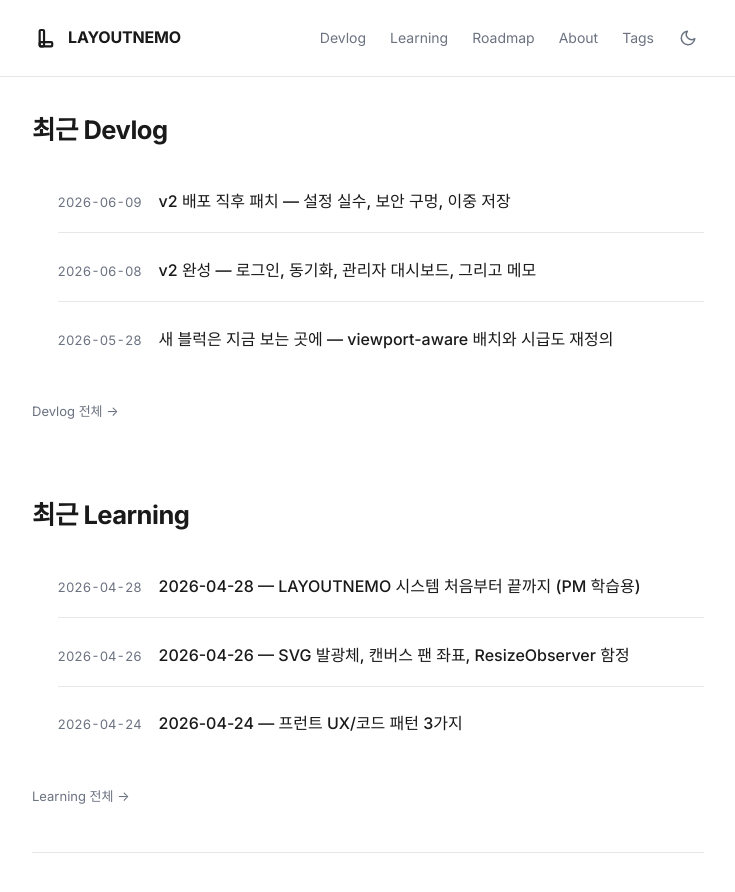
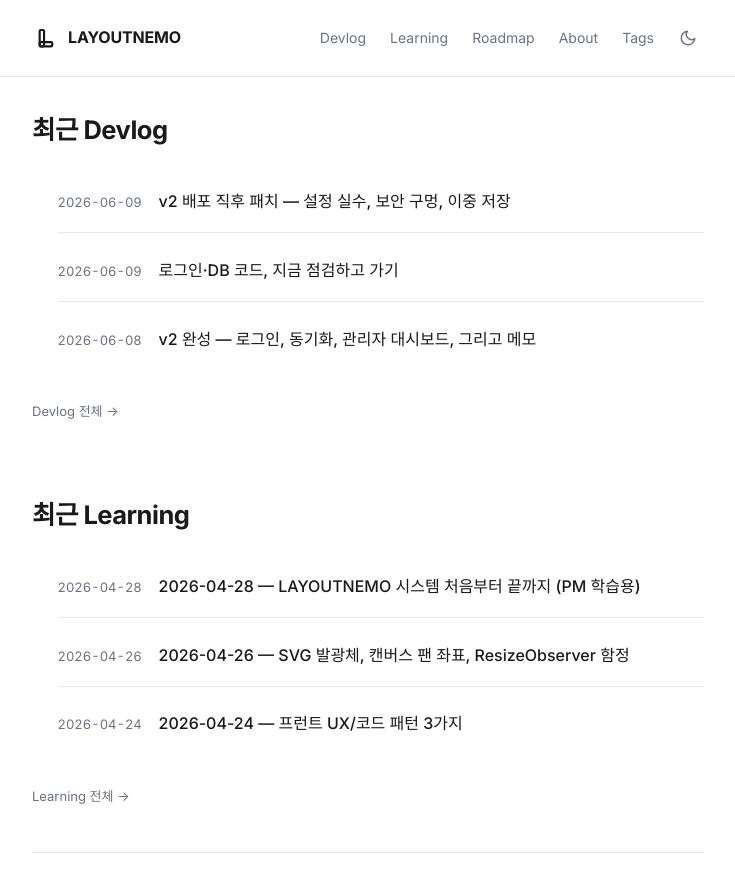
Before and after one commit to Yuwolx/LAYOUTNEMO, a Jekyll site: the page built from index.md, in a window 1280 px wide and 900 px high, scrolled down 999 px. Shown: the top 892 px of the window, without its empty margins (272-1007 px from the left). Built offline with Jekyll 4.4.1, drawn with Linux system fonts in a browser that asks for light colours; some web fonts are replaced; part of the change alters nothing that is shown.

Commit message:
Add devlog: 로그인·DB 코드 점검 포스트
마이그레이션 순서 버그 1개, 구조적 한계 2개(삭제 동기화, 동시 쓰기),
패턴 문제 1개, 보안 강화 여지 1개 정리. 공격 경로로 이어질 수 있는
구체적 디테일은 제외하고 한계/우선순위 수준으로 기록.

Co-Authored-By: Claude Sonnet 4.6 <noreply@anthropic.com>

```diff
--- /dev/null
+++ b/docs/devlog/2026-06-09-auth-db-code-review.md
@@ -0,0 +1,99 @@
+---
+layout: post
+title: "로그인·DB 코드, 지금 점검하고 가기"
+parent: Devlog
+nav_order: 11
+---
+
+# 로그인 · DB 코드, 지금 점검하고 가기
+{: .no_toc }
+
+**2026-06-09 — 기능은 다 붙었다. 이제 뜯어볼 시간.**
+{: .fs-5 .fw-300 }
+
+---
+
+<details markdown="block">
+<summary>목차</summary>
+{: .text-delta }
+- TOC
+{:toc}
+</details>
+
+---
+
+## 왜 지금 점검하나
+
+소셜 로그인, 멀티 디바이스 동기화, 관리자 대시보드까지 — 기능은 다 붙었다. 배포 후 첫날 터진 버그들도 [전부 잡았다]({{ site.baseurl }}/docs/devlog/2026-06-09-v2-first-patch/).
+
+기능이 "동작한다"와 "잘 짜였다"는 다른 질문이다. 더 쌓기 전에 인증/DB 레이어를 통째로 다시 읽었다. 결과를 가감 없이 적는다. 다만 운영 중인 서비스라 구체적인 공격 경로로 이어질 수 있는 디테일은 여기서 빼고, "이런 종류의 한계가 있다 / 우선순위는 이렇게 잡았다" 수준으로 정리한다.
+
+---
+
+## 잘 짜인 부분
+
+### RLS가 마지막 방어선
+
+모든 테이블에 Row Level Security가 걸려있다. 앱 코드에서 필터를 빼먹는 버그를 내더라도, DB가 본인 데이터 밖으로 못 나가게 막는다. 코드 레이어와 DB 레이어, 두 겹으로 방어선을 친다는 게 핵심이다.
+
+### 권한 상승 키는 정말로 한 곳에만 있다
+
+RLS를 우회하는 service role key가 코드베이스 어디에 새고 있는지 전체를 그렙으로 훑었다. 결과는 서버 전용 라우트 단 한 곳. 클라이언트 코드, 다른 API 라우트, 어디에도 노출되어 있지 않았다. "서버 전용 키는 절대 클라이언트에 노출하지 않는다"는 원칙이 실제로 지켜지고 있는지 검증한 셈이다.
+
+### 관리자 권한 체크를 별도 함수로 분리
+
+관리자가 전체 유저 데이터를 읽어야 하는데, RLS 정책 안에서 권한 테이블을 직접 참조하면 재귀 평가 문제가 생긴다. `security definer` 함수로 한 단계 분리해서 이 문제를 피했다.
+
+### Supabase 없으면 조용히 꺼진다
+
+환경변수가 비어있으면 인증 컨텍스트 전체가 로그인 버튼도 안 보여주고 로컬 모드로만 동작한다. 개발 환경에서 키를 안 넣어도 앱이 안 죽는다. 외부 의존성이 없을 때 우아하게 degrade하는 설계.
+
+---
+
+## 발견한 문제
+
+### 1. 마이그레이션 순서 버그 (이 리뷰 중에 직접 만든 것)
+
+며칠 전 관리자 대시보드에 유저 이메일이 안 뜨는 문제를 고쳤다. 그때 신규 가입 트리거에 email 컬럼 삽입 로직을 추가했는데, **잘못된 마이그레이션 파일**에 적용했다. 그 컬럼은 사실 더 나중 마이그레이션에서야 테이블에 추가되는데, 먼저 실행되는 파일의 트리거가 그 컬럼을 참조하고 있었던 것.
+
+실제 운영 환경에서는 마이그레이션 파일들이 항상 순서대로 한 번에 실행되니 문제가 드러나지 않았다. 하지만 마이그레이션 파일은 "그 시점의 스키마에 맞는 코드"여야 한다는 원칙을 깬 거다. 이번 리뷰 중에 발견해서, 컬럼이 아직 없는 시점에 맞게 되돌렸다.
+
+가장 빠르게 잡은 버그가, 가장 최근에 내가 만든 버그였다.
+
+### 2. 동기화에 "삭제됐다"는 기록이 없다
+
+충돌 해결 전략은 "로그아웃 시점 이후 양쪽 다 바뀌었으면 서버 우선"이다. 단순하고 대부분 잘 맞는다.
+
+문제는 **삭제**다. 한 기기에서 캔버스를 삭제하고, 다른 기기가 오프라인 상태로 그 캔버스를 들고 있다가 나중에 로그인하면, 병합 로직이 이걸 "서버엔 없지만 로컬에는 있는 항목"으로 보고 새로 만든 것으로 해석할 수 있다. 그러면 삭제가 무효화되고 캔버스가 부활한다.
+
+제대로 고치려면 "삭제됐었다"는 사실 자체를 기록하는 tombstone(삭제 마커)이 필요하다. 지금은 row를 진짜로 지우기 때문에 그 흔적이 안 남는다. 멀티 디바이스를 켜놓고 오프라인 작업을 자주 하는 사용자가 아니면 마주치기 어려운 케이스라 당장 고치진 않았다. 알고 있는 빚으로 남긴다.
+
+### 3. "전체 동기화" 방식 자체에 경쟁 조건 여지가 있다
+
+캔버스를 저장할 때 zones/blocks를 통째로 올리고, 현재 목록에 없는 row를 지우는 방식을 쓴다. 두 개의 저장이 거의 동시에 일어나면(예: 두 탭, 또는 빠르게 연속된 액션), 한쪽이 막 추가한 row를 다른 쪽의 "목록에 없으면 지운다" 로직이 지워버릴 수 있다. [이전 글에서 정리한 이중 저장 버그]({{ site.baseurl }}/docs/devlog/2026-06-09-v2-first-patch/)를 고치면서 빈도는 크게 줄었지만, 구조적으로는 남아있는 위험이다.
+
+근본적인 해결은 "현재 상태 전체를 매번 동기화"가 아니라 "무엇이 추가/삭제됐는지"를 따로 추적하는 것이다. 지금 규모에서는 과한 작업이라 보류.
+
+### 4. 값을 쿼리 필터에 직접 끼워 넣는 곳이 있다
+
+일부 쿼리에서 ID 목록을 문자열로 합쳐 필터 조건에 직접 넣는 패턴을 쓰고 있다. 지금은 안전하다 — 모든 ID가 서버가 발급한 UUID이고 사용자 입력이 끼어들 자리가 없다. 하지만 "값을 쿼리 문자열에 직접 꽂아 넣는" 습관 자체는, 나중에 누군가(혹은 AI가) 이 패턴을 사용자 입력이 들어가는 곳에 그대로 복붙하면 인젝션 통로가 될 수 있는 종류다. 지금 고칠 시급함은 없지만, 다른 곳에 복붙되지 않도록 표시해뒀다.
+
+### 5. 관리자 인증이 더 견고해질 수 있는 여지가 있다
+
+지금 관리자 로그인은 별도 세션 토큰을 발급하지 않고, 환경변수 값 자체를 쿠키 검증에 쓰는 방식이다. httpOnly + secure + sameSite 같은 기본 방어는 되어 있지만, 토큰을 별도로 발급하는 구조였다면 유출 시 비밀번호를 바꾸지 않고 토큰만 무효화할 수 있다. 혼자 운영하는 관리자 페이지 규모에서는 당장 큰 위험은 아니지만, 다음 정리 대상으로 기록.
+
+---
+
+## 이미 알고 있던 것
+
+[v2 완성 글]({{ site.baseurl }}/docs/devlog/2026-06-08-v2-complete/)에서 적었던 "AI 엔드포인트에 rate limit이 없다"는 여전히 유효하다. 이번에 [AI 기능을 로그인 뒤로 막았]({{ site.baseurl }}/docs/devlog/2026-06-09-v2-first-patch/)지만, "로그인한 사람이 무제한으로 AI를 호출할 수 있다"는 문제는 따로 남아있다.
+
+---
+
+## 정리
+
+이번 점검에서 나온 것: 진짜 버그 1개(방금 만든 것, 바로 고침), 구조적 한계 2개(삭제 동기화, 동시 쓰기), 패턴 문제 1개, 보안 강화 여지 1개.
+
+치명적인 건 없었다. 다만 "지금 규모에서는 안 터지는 버그"와 "절대 안 터지는 버그"는 다르다. 사용자가 늘고 멀티 디바이스 사용이 늘면 동기화 관련 한계들이 먼저 드러날 가능성이 높다. 그때 손볼 수 있도록 지금 적어둔다.
+
+다음 정리 타이밍 우선순위: 삭제 동기화 구조 개선 → 관리자 인증 토큰화 → AI rate limit. 셋 다 정책 결정이 코드보다 먼저 필요한 일들이다.
--- a/docs/devlog/index.md
+++ b/docs/devlog/index.md
@@ -24,6 +24,7 @@ LAYOUTNEMO를 만들면서 마주친 문제, 선택, 삽질, 배운 것을 기
 
 | 날짜 | 제목 | 상태 |
 |------|------|------|
+| 2026-06-09 | [로그인·DB 코드, 지금 점검하고 가기]({{ site.baseurl }}/docs/devlog/2026-06-09-auth-db-code-review/) | ✅ 공개 |
 | 2026-06-09 | [v2 배포 직후 패치 — 설정 실수, 보안 구멍, 이중 저장]({{ site.baseurl }}/docs/devlog/2026-06-09-v2-first-patch/) | ✅ 공개 |
 | 2026-06-08 | [v2 완성 — 로그인, 동기화, 관리자 대시보드, 그리고 메모]({{ site.baseurl }}/docs/devlog/2026-06-08-v2-complete/) | ✅ 공개 |
 | 2026-04-23 | [v2 아키텍처를 결정한 날 — 게스트 전용에서 멀티 기기 동기화로]({{ site.baseurl }}/docs/devlog/2026-04-23-v2-architecture-decision/) | ✅ 공개 |
```
